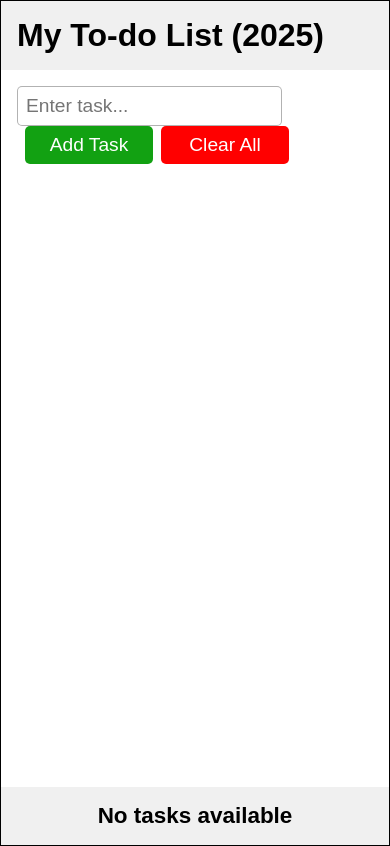
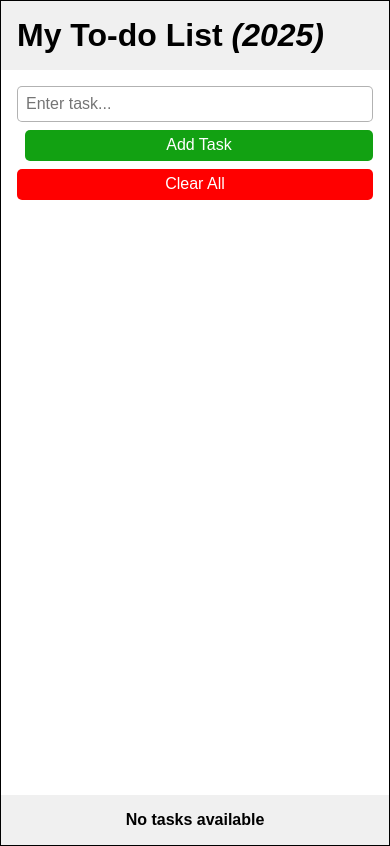
Before and after one commit to eugeneleroy29/my-todo-app, a React (Vite) app: page / in a window 390 px wide. Built offline with nearby package versions, Linux system fonts and the light colour scheme.

Commit message:
Commit before dark mode

```diff
--- a/src/Header.jsx
+++ b/src/Header.jsx
@@ -2,7 +2,7 @@
 const Header = () => {
   return (
     <header className="header">
-      <h1>My To-do List ({new Date().getFullYear()})</h1>
+      <h1>My To-do List <em>({new Date().getFullYear()})</em></h1>
     </header>
   )
 }
--- a/src/index.css
+++ b/src/index.css
@@ -31,7 +31,11 @@ button {
 }
 
 .input-container {
-  margin: 1rem 0 1rem 1rem;
+  display: flex;
+  flex-wrap: wrap;
+  align-items: center;
+  gap: 0.5rem;
+  margin: 1rem;
 }
 
 .input-container input {
@@ -39,6 +43,8 @@ button {
   padding: 0.5rem;
   border: 1px solid rgba(0, 0, 0, 0.3);
   border-radius: 5px;
+  flex: 1 1 200px;
+  max-width: 100%;
 }
 
 .input-container button {
@@ -50,6 +56,8 @@ button {
   border-radius: 5px;
   background-color: hsl(120, 80%, 35%);
   color: white;
+  flex: 1 1 200px;
+  max-width: 100%;
 }
 
 .input-container button:hover {
@@ -58,6 +66,7 @@ button {
 
 .input-container .clear-button {
   background-color: hsl(0, 100%, 50%);
+  margin: 0;
 }
 
 .input-container .clear-button:hover {
@@ -67,7 +76,7 @@ button {
 .todo-container {
   flex-grow: 1;
   overflow-y: auto;
-  padding: 1rem;
+  padding: 0.5rem 1rem;
 }
 
 .todo-container ul button {
@@ -126,17 +135,13 @@ ul {
   font-weight: bold;
 }
 
-.task-actions {
-  flex-shrink: 0;
-  display: flex;
-  gap: 0.3rem;
-}
-
+.task-actions,
 .edit-section {
   display: flex;
+  flex-wrap: wrap;           /* ✨ new */
   gap: 0.3rem;
+  justify-content: flex-end;
   align-items: center;
-  justify-content: flex-end;
   flex-shrink: 0;
 }
 
@@ -169,3 +174,38 @@ ul {
 .header h1, .footer h3 {
   margin: 0;
 }
+
+@media (max-width: 480px) {
+  .task-text {
+    font-size: 1rem;
+  }
+
+  .input-container input,
+  .edit-input {
+    font-size: 1rem;
+  }
+
+  .input-container button,
+  .todo-container ul button {
+    font-size: 1rem;
+    padding: 0.4rem;
+  }
+
+  .task-item {
+    flex-direction: column;
+    align-items: stretch;
+  }
+
+  .task-actions,
+  .edit-section {
+    justify-content: flex-start;
+  }
+
+  .footer h3 {
+  font-size: 1rem;
+  }
+
+  .header h1 {
+    font-size: 2rem;
+  }
+}
```
